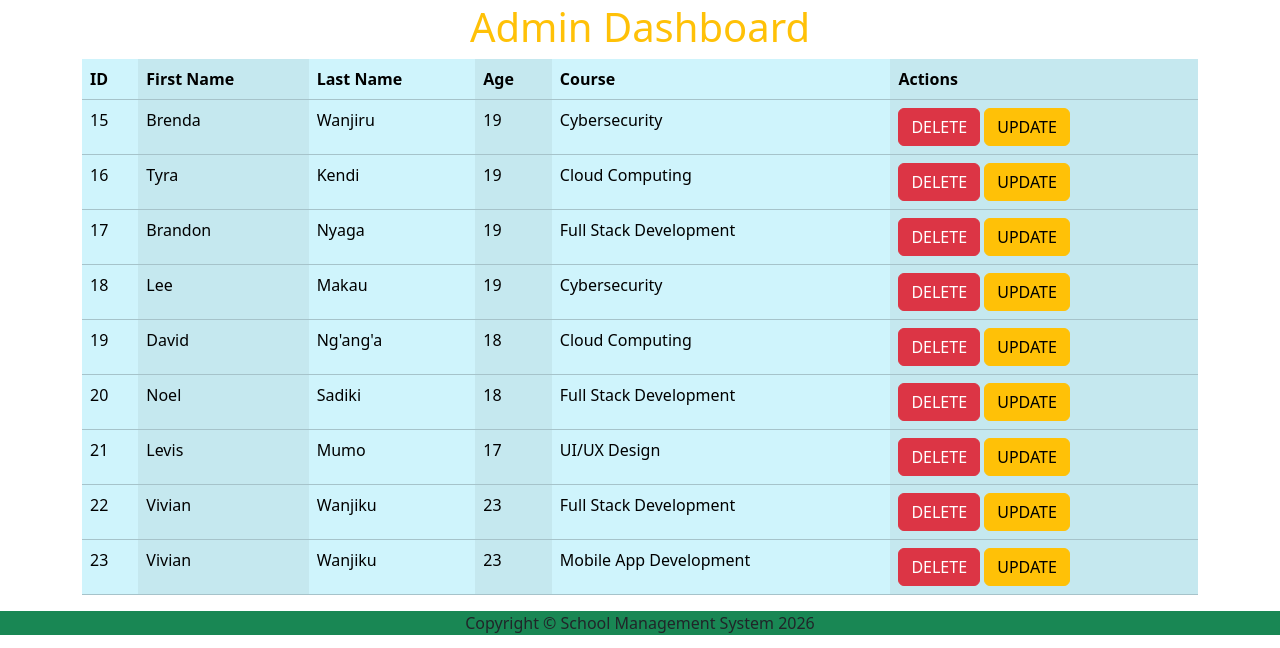
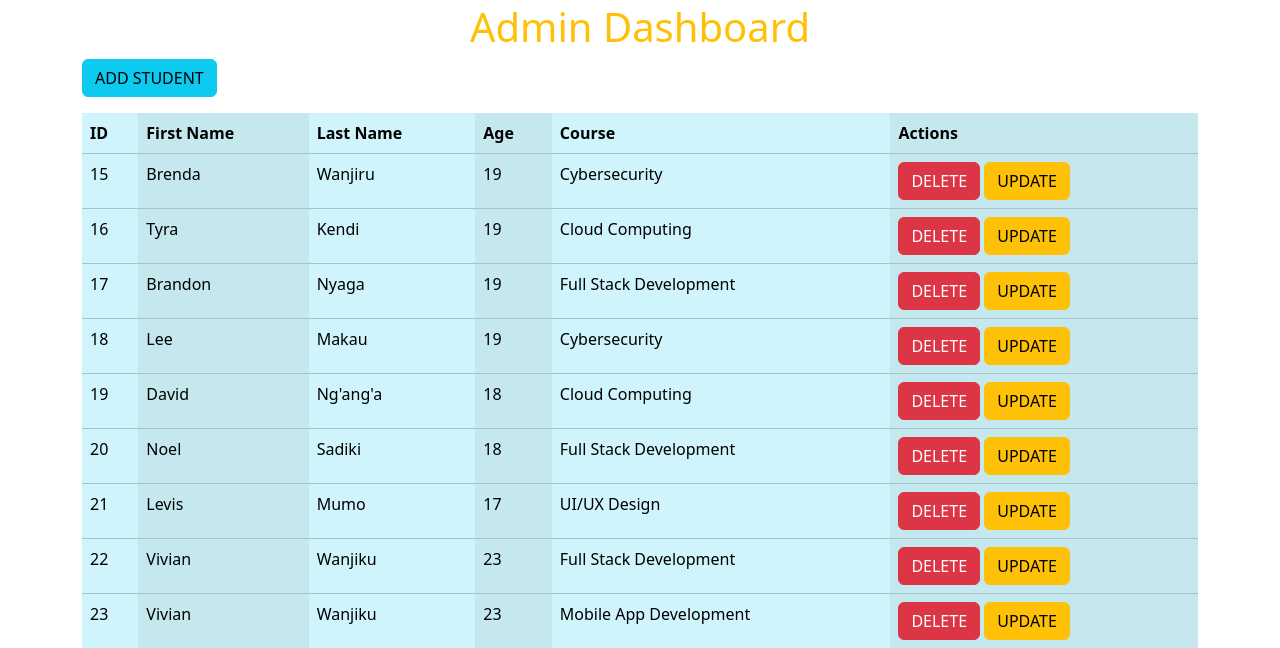
Before and after one commit to nyagabrandon85-sudo/DJANGOCRUD, a Django app: page /students/ in a window 1280 px wide. Shown: the part 53-701 px from the top of the page. Run offline with Django 5.2, Linux system fonts and the light colour scheme; data comes from the database, SQL or seed files in the repository; both versions use the stored data as it was after the commit.

Commit message:
DJANGOCRUD

```diff
--- a/school/myapp/templates/admindashboard.html
+++ b/school/myapp/templates/admindashboard.html
@@ -2,7 +2,18 @@
 {% block title %}Admin Dashboard{% endblock %}
 {% block content %}
 <div class="container">
+    {% if messages %}
+    {% for message in messages %}
+    <div class="alert alert-{{ message.tags }} alert-dismissible fade show mt-3" role="alert">
+      {{ message }}
+      <button type="button" class="btn-close" data-bs-dismiss="alert"></button>
+
+      </div>
+      {% endfor %}
+      {% endif %}
+
     <h1 class="text-warning text-center">Admin Dashboard</h1>
+    <a href="{% url 'add' %}" class="btn btn-info mb-3">ADD STUDENT</a>
     <table class="table table-info table-striped-columns">
         <thead>
             <tr>
@@ -23,8 +34,9 @@
                 <td>{{x.age}}</td>
                 <td>{{x.course}}</td></td>
                 <td>
-                    <a href="{% url 'delete' x.id %}" class="btn btn-danger">DELETE</a>
-                    <a href="" class="btn btn-warning">UPDATE</a>
+                    <a href="{% url 'delete' x.id %}" class="btn btn-danger" onclick="return confirm('Are you sure you want to delete {{x.firstname}}?')"
+                    >DELETE</a>
+                    <a href="{% url 'update' x.id %}" class="btn btn-warning">UPDATE</a>
                 </td>
             </tr>
         </tbody>
--- a/school/myapp/urls.py
+++ b/school/myapp/urls.py
@@ -6,4 +6,6 @@ urlpatterns = [
     path('add/', views.create_student, name='add'),
     path('students/', views.read_students, name='students'),
     path('delete/<int:id>', views.delete_student, name='delete'),
+    path('update/<int:id>', views.update_student, name='update'),
+    path('register/', views.register_user, name='register'),
 ]
--- a/school/myapp/views.py
+++ b/school/myapp/views.py
@@ -1,6 +1,8 @@
 from django.shortcuts import render,redirect,get_object_or_404
 from . forms import Student
 from . forms import StudentForm
+from django.contrib import messages
+from django.contrib.auth.forms import UserCreationForm
 #create your views here.
 
 # Create your views here.
@@ -12,6 +14,7 @@ def create_student(request):
     form=StudentForm(request.POST or None)
     if form.is_valid():
             form.save()
+            messages.success(request,'Student created successfully')
             return redirect('students')
     return render(request,'studentform.html',{'form':form})
 #r-read-fetching all recordings from db
@@ -19,8 +22,20 @@ def read_students(request):
     students=Student.objects.all()
     return render(request,'admindashboard.html',{'students':students})
 #update updates a record
+def update_student(request,id):
+    student=get_object_or_404(Student, pk=id)
+    form=StudentForm(request.POST or None, instance=student)
+    if form.is_valid():
+        form.save()
+        return redirect('students')
+    return render(request,'studentform.html',{'form':form})
 #delete-deletes a record
 def delete_student(request,id):
     student=get_object_or_404(Student, pk=id)
     student.delete()
     return redirect('students')
+#create user
+def register_user(request):
+    form=UserCreationForm()
+
+    return render(request,'register.html',{'form':form})
```
Also changed, not shown: school/myapp/templates/register.html (added, +12 -0 lines), school/myapp/templates/studentform.html (+15 -2 lines), school/db.sqlite3.
